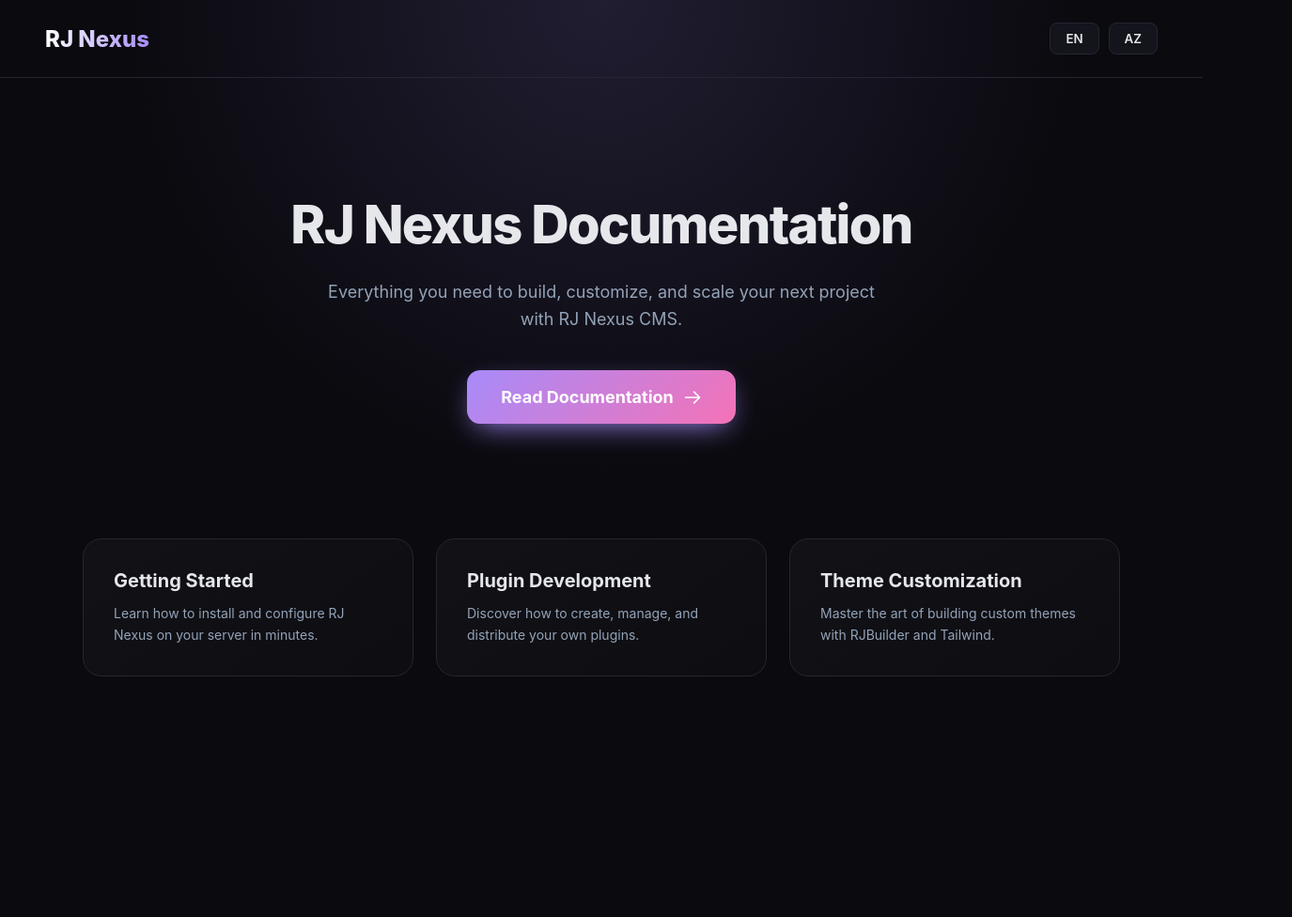
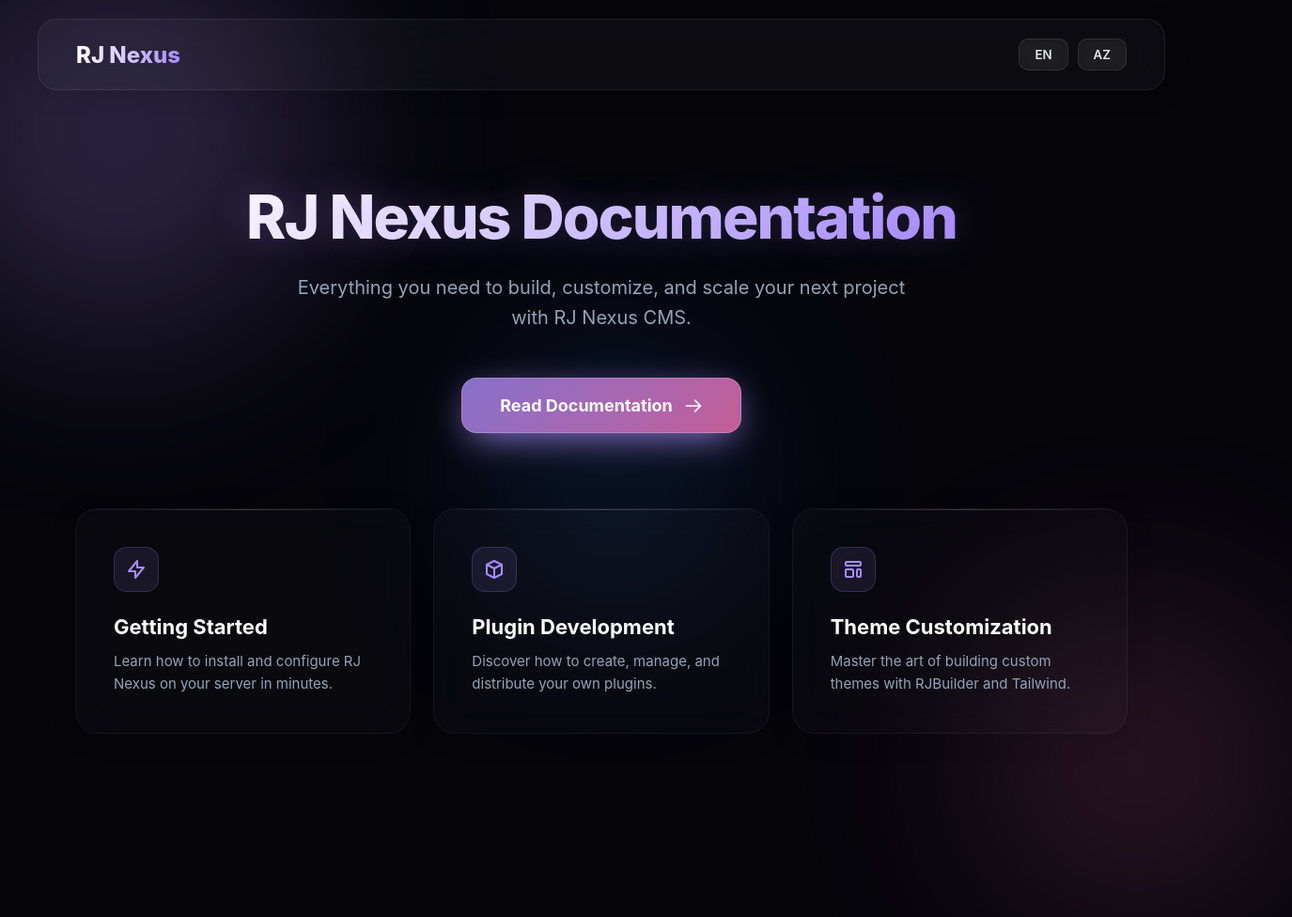
Before and after one commit to rj-nexus/rj-nexus.github.io, a plain HTML site: page index.html in a window 1280 px wide. Shown: the whole page at 94% size, 1375 px wide, since content can reach past the window. Before the commit the page ends 800 px from the top, so only its background shows below. Drawn offline with Linux system fonts and the light colour scheme.

Commit message:
Refactor index.html for design enhancements
Updated styles and structure in index.html for improved aesthetics and functionality.

```diff
--- a/index.html
+++ b/index.html
@@ -4,34 +4,64 @@
     <meta charset="UTF-8">
     <meta name="viewport" content="width=device-width, initial-scale=1.0">
     <title data-i18n="page_title">RJ Nexus Documentation</title>
+
+    <!-- FAVICON -->
+    <link rel="icon" type="image/png" href="https://raw.githubusercontent.com/rj-nexus/rj-nexus.github.io/main/assets/favicon/favicon.png">
+
     <style>
         :root {
-            --bg: #0a0a0f;
-            --surface: #14141c;
-            --border: #262632;
+            --bg: #05050a;
             --text: #e5e7eb;
             --muted: #94a3b8;
             --primary: #a78bfa;
             --secondary: #f472b6;
         }
         * { box-sizing: border-box; margin: 0; padding: 0; }
+
         body {
             background-color: var(--bg);
             color: var(--text);
             font-family: 'Inter', system-ui, -apple-system, sans-serif;
             min-height: 100vh;
-            background-image: radial-gradient(circle at top, rgba(167, 139, 250, 0.15), transparent 50%);
             display: flex;
             flex-direction: column;
+            overflow-x: hidden;
+            position: relative;
         }
 
-        /* Header */
+        /* === ARXA FON İŞIQLARI (GLASS EFFEKTİ ÜÇÜN) === */
+        .bg-orb {
+            position: absolute;
+            border-radius: 50%;
+            filter: blur(100px);
+            z-index: -1;
+            opacity: 0.6;
+            animation: float 10s infinite alternate;
+        }
+        .orb-1 { width: 400px; height: 400px; background: rgba(167, 139, 250, 0.4); top: -100px; left: -100px; }
+        .orb-2 { width: 300px; height: 300px; background: rgba(244, 114, 182, 0.3); bottom: -50px; right: -50px; animation-delay: -5s; }
+        .orb-3 { width: 250px; height: 250px; background: rgba(59, 130, 246, 0.3); top: 40%; left: 40%; animation-duration: 15s; }
+
+        @keyframes float {
+            0% { transform: translate(0, 0) scale(1); }
+            100% { transform: translate(30px, 50px) scale(1.1); }
+        }
+
+        /* === HEADER === */
         header {
             display: flex;
             justify-content: space-between;
             align-items: center;
-            padding: 24px 48px;
-            border-bottom: 1px solid var(--border);
+            padding: 20px 40px;
+            margin: 20px 40px;
+
+            /* Glassmorphism */
+            background: rgba(255, 255, 255, 0.03);
+            backdrop-filter: blur(16px);
+            -webkit-backdrop-filter: blur(16px);
+            border: 1px solid rgba(255, 255, 255, 0.08);
+            border-radius: 20px;
+            box-shadow: 0 4px 30px rgba(0, 0, 0, 0.1);
         }
         .logo {
             font-size: 24px;
@@ -42,13 +72,13 @@
         }
         .lang-switch { display: flex; gap: 10px; }
         .lang-switch button {
-            background: var(--surface); color: var(--text); border: 1px solid var(--border);
-            padding: 8px 16px; border-radius: 8px; cursor: pointer; font-weight: 600; transition: 0.2s;
-            font-family: inherit;
+            background: rgba(255, 255, 255, 0.05); color: var(--text); border: 1px solid rgba(255, 255, 255, 0.1);
+            padding: 8px 16px; border-radius: 10px; cursor: pointer; font-weight: 600; transition: 0.2s;
+            font-family: inherit; backdrop-filter: blur(10px);
         }
-        .lang-switch button:hover { border-color: var(--primary); color: var(--primary); }
+        .lang-switch button:hover { background: rgba(255, 255, 255, 0.1); border-color: var(--primary); color: var(--primary); }
 
-        /* Hero Section */
+        /* === HERO SECTION === */
         .hero {
             flex-grow: 1;
             display: flex;
@@ -59,66 +89,104 @@
             padding: 80px 20px;
         }
         h1 {
-            font-size: 56px;
+            font-size: 64px;
             font-weight: 800;
             margin-bottom: 24px;
             letter-spacing: -0.03em;
-            max-width: 800px;
+            max-width: 900px;
+            line-height: 1.1;
+            background: linear-gradient(135deg, #ffffff 0%, #a78bfa 100%);
+            -webkit-background-clip: text;
+            -webkit-text-fill-color: transparent;
+            text-shadow: 0 0 40px rgba(167, 139, 250, 0.3);
         }
         p {
-            font-size: 18px;
+            font-size: 20px;
             line-height: 1.6;
             color: var(--muted);
-            margin-bottom: 40px;
-            max-width: 600px;
+            margin-bottom: 48px;
+            max-width: 650px;
         }
 
-        /* CTA Button - Documentation qovluğuna yönləndirir */
+        /* CTA Button - Glass & Glowing */
         .btn {
             display: inline-flex;
             align-items: center;
-            gap: 10px;
-            padding: 18px 36px;
+            gap: 12px;
+            padding: 18px 40px;
             font-size: 18px;
             font-weight: 700;
             color: #fff;
             text-decoration: none;
-            border-radius: 14px;
-            background: linear-gradient(135deg, var(--primary), var(--secondary));
-            box-shadow: 0 10px 30px -10px var(--primary);
-            transition: transform 0.2s, box-shadow 0.2s;
+            border-radius: 16px;
+            background: linear-gradient(135deg, rgba(167, 139, 250, 0.8), rgba(244, 114, 182, 0.8));
+            backdrop-filter: blur(10px);
+            border: 1px solid rgba(255, 255, 255, 0.2);
+            box-shadow: 0 10px 40px -10px var(--primary);
+            transition: all 0.3s ease;
         }
-        .btn:hover { transform: translateY(-3px); box-shadow: 0 15px 35px -10px var(--primary); }
+        .btn:hover {
+            transform: translateY(-3px) scale(1.02);
+            box-shadow: 0 15px 50px -10px var(--primary);
+            background: linear-gradient(135deg, rgba(167, 139, 250, 1), rgba(244, 114, 182, 1));
+        }
 
-        /* Features Grid */
+        /* === FEATURES (GLASS CARDS) === */
         .features {
             display: grid;
-            grid-template-columns: repeat(auto-fit, minmax(300px, 1fr));
+            grid-template-columns: repeat(auto-fit, minmax(320px, 1fr));
             gap: 24px;
-            padding: 0 48px 80px 48px;
+            padding: 0 40px 80px 40px;
             max-width: 1200px;
             margin: 0 auto;
             width: 100%;
         }
         .card {
-            background: linear-gradient(145deg, rgba(255,255,255,0.03) 0%, rgba(255,255,255,0.01) 100%);
-            border: 1px solid var(--border);
-            border-radius: 20px;
-            padding: 32px;
-            transition: 0.3s;
+            /* Glassmorphism */
+            background: rgba(255, 255, 255, 0.02);
+            backdrop-filter: blur(20px);
+            -webkit-backdrop-filter: blur(20px);
+            border: 1px solid rgba(255, 255, 255, 0.05);
+            border-radius: 24px;
+            padding: 40px;
+            transition: all 0.4s ease;
+            box-shadow: 0 4px 30px rgba(0, 0, 0, 0.1);
+            position: relative;
+            overflow: hidden;
         }
-        .card:hover { border-color: rgba(167, 139, 250, 0.4); transform: translateY(-4px); }
-        .card h3 { font-size: 20px; margin-bottom: 12px; color: var(--text); }
-        .card p { font-size: 14px; margin-bottom: 0; }
+        .card::before {
+            content: '';
+            position: absolute;
+            top: 0; left: 0; right: 0; height: 1px;
+            background: linear-gradient(90deg, transparent, rgba(255,255,255,0.2), transparent);
+        }
+        .card:hover {
+            border-color: rgba(167, 139, 250, 0.3);
+            transform: translateY(-5px);
+            box-shadow: 0 20px 40px -20px rgba(0, 0, 0, 0.5), 0 0 40px -10px rgba(167, 139, 250, 0.1);
+        }
+        .card-icon {
+            width: 48px; height: 48px; border-radius: 14px;
+            background: rgba(167, 139, 250, 0.1); color: var(--primary);
+            display: flex; align-items: center; justify-content: center; margin-bottom: 24px;
+            border: 1px solid rgba(167, 139, 250, 0.2);
+        }
+        .card h3 { font-size: 22px; margin-bottom: 12px; color: #fff; font-weight: 700; }
+        .card p { font-size: 15px; margin-bottom: 0; color: var(--muted); }
 
         @media (max-width: 768px) {
-            header { padding: 20px; flex-direction: column; gap: 20px; }
-            h1 { font-size: 40px; }
+            header { padding: 15px 20px; margin: 15px; flex-direction: column; gap: 15px; }
+            h1 { font-size: 42px; }
             .features { padding: 0 20px 60px 20px; }
         }
     </style>
 </head>
 <body>
+
+    <!-- Arxa Fon İşıqları -->
+    <div class="bg-orb orb-1"></div>
+    <div class="bg-orb orb-2"></div>
+    <div class="bg-orb orb-3"></div>
 
     <!-- Header -->
     <header>
@@ -134,23 +202,32 @@
         <h1 data-i18n="hero_title">RJ Nexus Documentation</h1>
         <p data-i18n="hero_desc">Everything you need to build, customize, and scale your next project with RJ Nexus CMS.</p>
         <!-- DÜYMƏ BİRBAŞA documentation/ QOVLUĞUNA GEDİR -->
-        <a href="./documents/" class="btn">
+        <a href="./documentation/" class="btn">
             <span data-i18n="btn_start">Read Documentation</span>
             <svg style="width: 20px; height: 20px;" fill="none" stroke="currentColor" viewBox="0 0 24 24"><path stroke-linecap="round" stroke-linejoin="round" stroke-width="2" d="M14 5l7 7m0 0l-7 7m7-7H3"/></svg>
         </a>
     </div>
 
-    <!-- Xüsusiyyətlər -->
+    <!-- Xüsusiyyətlər (Glass Kartlar) -->
     <div class="features">
         <div class="card">
+            <div class="card-icon">
+                <svg style="width: 24px; height: 24px;" fill="none" stroke="currentColor" viewBox="0 0 24 24"><path stroke-linecap="round" stroke-linejoin="round" stroke-width="2" d="M13 10V3L4 14h7v7l9-11h-7z"/></svg>
+            </div>
             <h3 data-i18n="f1_title">Getting Started</h3>
             <p data-i18n="f1_desc">Learn how to install and configure RJ Nexus on your server in minutes.</p>
         </div>
         <div class="card">
+            <div class="card-icon">
+                <svg style="width: 24px; height: 24px;" fill="none" stroke="currentColor" viewBox="0 0 24 24"><path stroke-linecap="round" stroke-linejoin="round" stroke-width="2" d="M20 7l-8-4-8 4m16 0l-8 4m8-4v10l-8 4m0-10L4 7m8 4v10M4 7v10l8 4"/></svg>
+            </div>
             <h3 data-i18n="f2_title">Plugin Development</h3>
             <p data-i18n="f2_desc">Discover how to create, manage, and distribute your own plugins.</p>
         </div>
         <div class="card">
+            <div class="card-icon">
+                <svg style="width: 24px; height: 24px;" fill="none" stroke="currentColor" viewBox="0 0 24 24"><path stroke-linecap="round" stroke-linejoin="round" stroke-width="2" d="M4 5a1 1 0 011-1h14a1 1 0 011 1v2a1 1 0 01-1 1H5a1 1 0 01-1-1V5zM4 13a1 1 0 011-1h6a1 1 0 011 1v6a1 1 0 01-1 1H5a1 1 0 01-1-1v-6zM16 13a1 1 0 011-1h2a1 1 0 011 1v6a1 1 0 01-1 1h-2a1 1 0 01-1-1v-6z"/></svg>
+            </div>
             <h3 data-i18n="f3_title">Theme Customization</h3>
             <p data-i18n="f3_desc">Master the art of building custom themes with RJBuilder and Tailwind.</p>
         </div>
```
